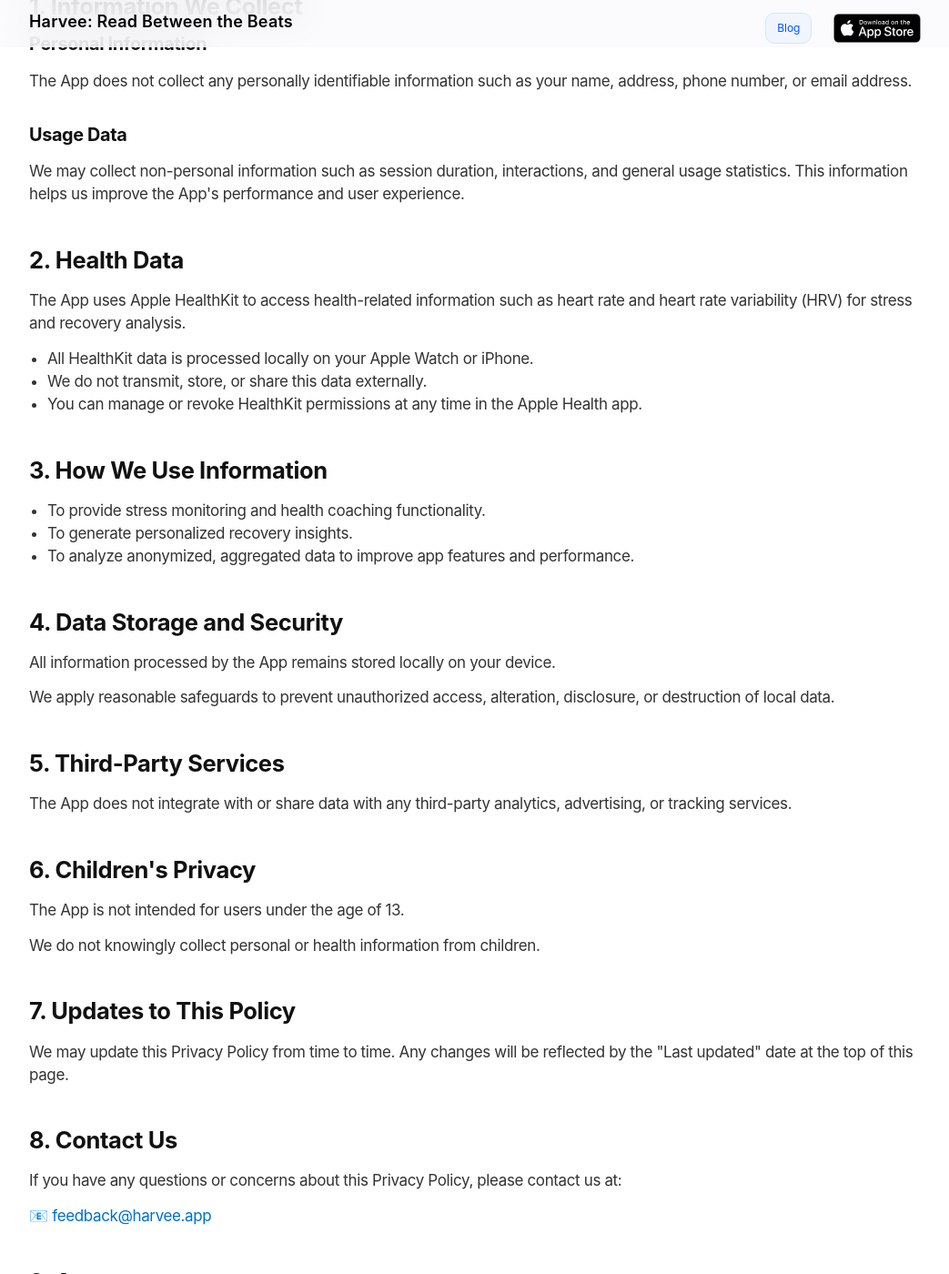
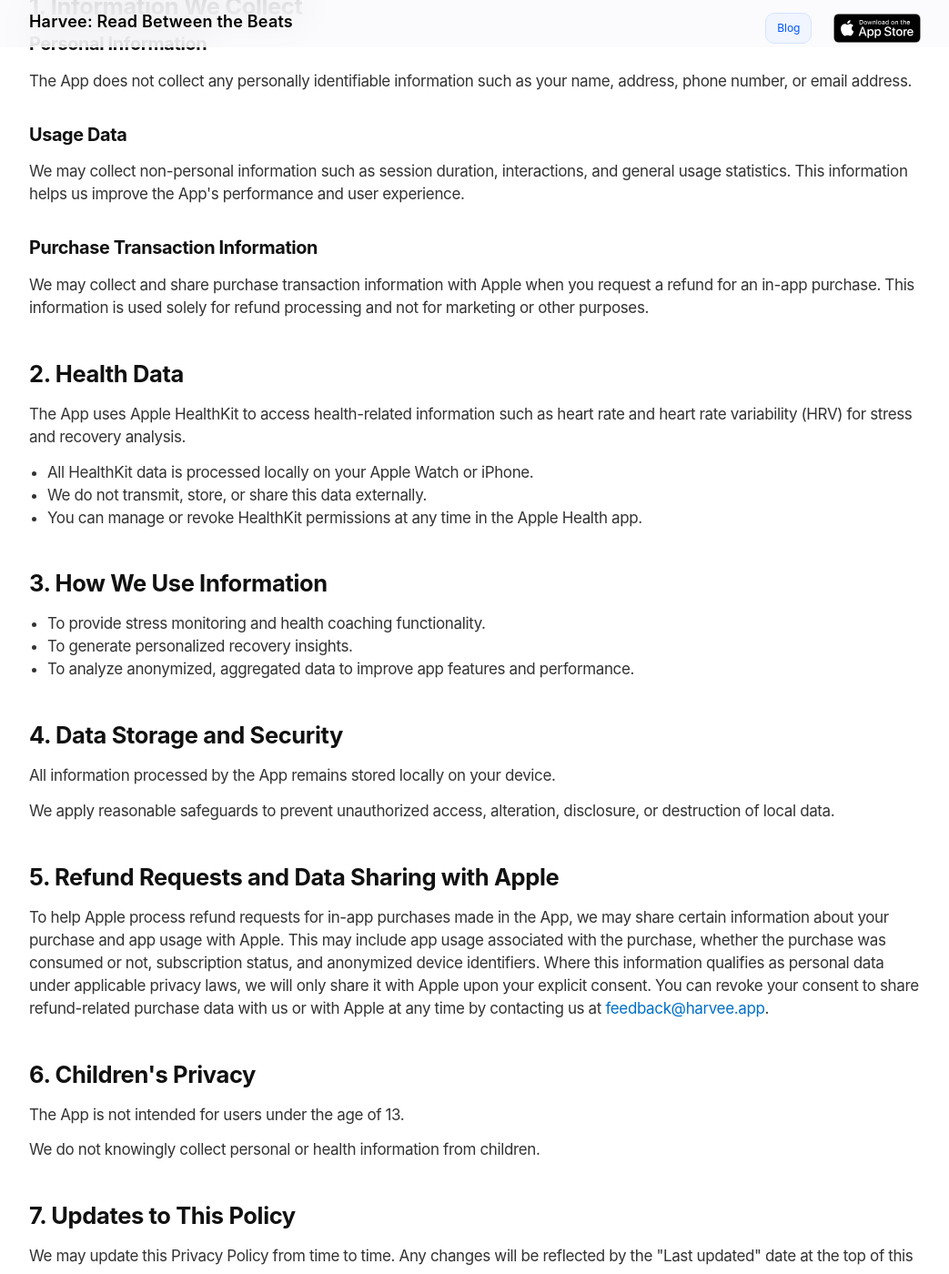
Before and after one commit to artkirillov/harvee-website, a Jekyll site: the page built from _pages/privacy-policy.md, in a window 1280 px wide and 1400 px high, scrolled down 294 px. Shown: the whole window at 91% size, without its empty margins (118-1161 px from the left). Built offline with Jekyll 4.4.1, drawn with Linux system fonts in a browser that asks for light colours; some of the changed text lies outside the part shown.

Commit message:
Update privacy policy and terms of use

```diff
--- a/_pages/privacy-policy.md
+++ b/_pages/privacy-policy.md
@@ -8,7 +8,7 @@
 <section class="section section-info">
     <div class="section-content">
         <h1 class="typography-info-headline">Harvee Privacy Policy</h1>
-        <p class="large-12 medium-12">Last updated: November 1, 2025</p>
+        <p class="large-12 medium-12">Last updated: February 1, 2026</p>
         <p class="large-12 medium-12">Thank you for using Harvee ("the App"). This Privacy Policy explains how we collect, use, and protect your information in connection with the App.</p>
 
 
@@ -17,6 +17,8 @@
         <p class="large-12 medium-12">The App does not collect any personally identifiable information such as your name, address, phone number, or email address.</p>
         <h3 class="medium-8">Usage Data</h3>
         <p class="large-12 medium-12">We may collect non-personal information such as session duration, interactions, and general usage statistics. This information helps us improve the App's performance and user experience.</p>
+        <h3 class="medium-8">Purchase Transaction Information</h3>
+        <p class="large-12 medium-12">We may collect and share purchase transaction information with Apple when you request a refund for an in-app purchase. This information is used solely for refund processing and not for marketing or other purposes.</p>
 
 
         <h2 class="medium-8">2. Health Data</h2>
@@ -41,8 +43,8 @@
         <p class="large-12 medium-12">We apply reasonable safeguards to prevent unauthorized access, alteration, disclosure, or destruction of local data.</p>
 
 
-        <h2 class="medium-8">5. Third-Party Services</h2>
-        <p class="large-12 medium-12">The App does not integrate with or share data with any third-party analytics, advertising, or tracking services.</p>
+        <h2 class="medium-8">5. Refund Requests and Data Sharing with Apple</h2>
+        <p class="large-12 medium-12">To help Apple process refund requests for in-app purchases made in the App, we may share certain information about your purchase and app usage with Apple. This may include app usage associated with the purchase, whether the purchase was consumed or not, subscription status, and anonymized device identifiers. Where this information qualifies as personal data under applicable privacy laws, we will only share it with Apple upon your explicit consent. You can revoke your consent to share refund-related purchase data with us or with Apple at any time by contacting us at <a href="mailto:feedback@harvee.app">feedback@harvee.app</a>.</p>
 
 
         <h2 class="medium-8">6. Children's Privacy</h2>
```
Also changed, not shown: _pages/terms.md (+1 -1 lines).
